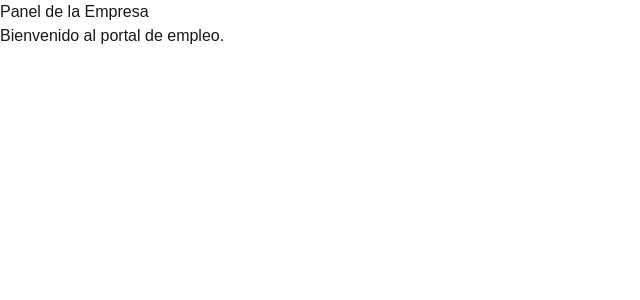
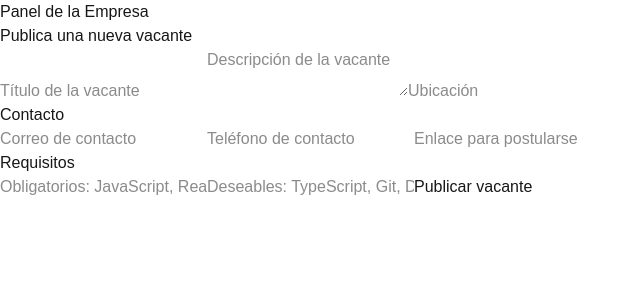
Before and after one commit to leox2101/ProyectoIngDeSoftware, a Next.js app: page /empresa in a window 1280 px wide. Shown: the top 300 px of the page, without its empty margins (0-640 px from the left). Built offline with nearby package versions, Linux system fonts and the light colour scheme.

Commit message:
Implementar creación de vacantes

```diff
--- /dev/null
+++ b/app/api/vacantes/route.ts
@@ -0,0 +1,122 @@
+
+import { NextRequest, NextResponse } from "next/server";
+import { prisma } from "../../lib/prisma";
+import { verificarSesion } from "../../lib/auth";
+
+export async function POST(request: NextRequest) {
+  try {
+    const token = request.cookies.get("sesion")?.value;
+
+    if (!token) {
+      return NextResponse.json(
+        { error: "No estás autenticado" },
+        { status: 401 }
+      );
+    }
+
+    const sesion = await verificarSesion(token);
+
+    if (!sesion || sesion.rol !== "EMPRESA") {
+      return NextResponse.json(
+        { error: "No tienes permiso para crear vacantes" },
+        { status: 403 }
+      );
+    }
+
+    const body = await request.json();
+
+    const {
+      titulo,
+      descripcion,
+      ubicacion,
+      correoContacto,
+      telefonoContacto,
+      enlacePostulacion,
+      requisitosObligatorios,
+      requisitosDeseables,
+    } = body;
+
+    if (!titulo || !descripcion) {
+      return NextResponse.json(
+        { error: "El título y la descripción son obligatorios" },
+        { status: 400 }
+      );
+    }
+
+    if (!correoContacto && !telefonoContacto && !enlacePostulacion) {
+      return NextResponse.json(
+        { error: "Debes proporcionar al menos un medio de contacto" },
+        { status: 400 }
+      );
+    }
+
+    const empresa = await prisma.empresa.findUnique({
+      where: {
+        usuarioId: sesion.usuarioId,
+      },
+    });
+
+    if (!empresa) {
+      return NextResponse.json(
+        { error: "No se encontró la empresa asociada al usuario" },
+        { status: 404 }
+      );
+    }
+
+    const vacante = await prisma.vacante.create({
+      data: {
+        empresaId: empresa.id,
+        titulo,
+        descripcion,
+        ubicacion: ubicacion || null,
+        correoContacto: correoContacto || null,
+        telefonoContacto: telefonoContacto || null,
+        enlacePostulacion: enlacePostulacion || null,
+        requisitos: {
+          create: [
+            ...(Array.isArray(requisitosObligatorios)
+              ? requisitosObligatorios
+                  .filter(
+                    (nombre: unknown): nombre is string =>
+                      typeof nombre === "string" && nombre.trim().length > 0
+                  )
+                  .map((nombre: string) => ({
+                    nombre: nombre.trim(),
+                    tipo: "OBLIGATORIO" as const,
+                  }))
+              : []),
+            ...(Array.isArray(requisitosDeseables)
+              ? requisitosDeseables
+                  .filter(
+                    (nombre: unknown): nombre is string =>
+                      typeof nombre === "string" && nombre.trim().length > 0
+                  )
+                  .map((nombre: string) => ({
+                    nombre: nombre.trim(),
+                    tipo: "DESEABLE" as const,
+                  }))
+              : []),
+          ],
+        },
+      },
+      include: {
+        requisitos: true,
+      },
+    });
+
+    return NextResponse.json(
+      {
+        mensaje: "Vacante creada correctamente",
+        vacante,
+      },
+      { status: 201 }
+    );
+  } catch (error) {
+    console.error("Error al crear vacante:", error);
+
+    return NextResponse.json(
+      { error: "Error interno del servidor" },
+      { status: 500 }
+    );
+  }
+}
--- a/app/empresa/page.tsx
+++ b/app/empresa/page.tsx
@@ -1,8 +1,148 @@
+
+"use client";
+
+import { FormEvent, useState } from "react";
+
 export default function EmpresaPage() {
+  const [titulo, setTitulo] = useState("");
+  const [descripcion, setDescripcion] = useState("");
+  const [ubicacion, setUbicacion] = useState("");
+  const [correoContacto, setCorreoContacto] = useState("");
+  const [telefonoContacto, setTelefonoContacto] = useState("");
+  const [enlacePostulacion, setEnlacePostulacion] = useState("");
+  const [requisitosObligatorios, setRequisitosObligatorios] = useState("");
+  const [requisitosDeseables, setRequisitosDeseables] = useState("");
+  const [mensaje, setMensaje] = useState("");
+  const [cargando, setCargando] = useState(false);
+
+  async function crearVacante(evento: FormEvent<HTMLFormElement>) {
+    evento.preventDefault();
+
+    setMensaje("");
+    setCargando(true);
+
+    try {
+      const respuesta = await fetch("/api/vacantes", {
+        method: "POST",
+        headers: {
+          "Content-Type": "application/json",
+        },
+        body: JSON.stringify({
+          titulo,
+          descripcion,
+          ubicacion,
+          correoContacto,
+          telefonoContacto,
+          enlacePostulacion,
+          requisitosObligatorios: requisitosObligatorios
+            .split(",")
+            .map((requisito) => requisito.trim())
+            .filter((requisito) => requisito.length > 0),
+          requisitosDeseables: requisitosDeseables
+            .split(",")
+            .map((requisito) => requisito.trim())
+            .filter((requisito) => requisito.length > 0),
+        }),
+      });
+
+      const datos = await respuesta.json();
+
+      if (!respuesta.ok) {
+        setMensaje(datos.error || "No se pudo crear la vacante");
+        return;
+      }
+
+      setMensaje("Vacante creada correctamente");
+
+      setTitulo("");
+      setDescripcion("");
+      setUbicacion("");
+      setCorreoContacto("");
+      setTelefonoContacto("");
+      setEnlacePostulacion("");
+      setRequisitosObligatorios("");
+      setRequisitosDeseables("");
+    } catch {
+      setMensaje("No se pudo conectar con el servidor");
+    } finally {
+      setCargando(false);
+    }
+  }
+
   return (
     <main>
       <h1>Panel de la Empresa</h1>
-      <p>Bienvenido al portal de empleo.</p>
+
+      <p>Publica una nueva vacante</p>
+
+      <form onSubmit={crearVacante}>
+        <input
+          type="text"
+          placeholder="Título de la vacante"
+          value={titulo}
+          onChange={(e) => setTitulo(e.target.value)}
+          required
+        />
+
+        <textarea
+          placeholder="Descripción de la vacante"
+          value={descripcion}
+          onChange={(e) => setDescripcion(e.target.value)}
+          required
+        />
+
+        <input
+          type="text"
+          placeholder="Ubicación"
+          value={ubicacion}
+          onChange={(e) => setUbicacion(e.target.value)}
+        />
+
+        <h2>Contacto</h2>
+
+        <input
+          type="email"
+          placeholder="Correo de contacto"
+          value={correoContacto}
+          onChange={(e) => setCorreoContacto(e.target.value)}
+        />
+
+        <input
+          type="tel"
+          placeholder="Teléfono de contacto"
+          value={telefonoContacto}
+          onChange={(e) => setTelefonoContacto(e.target.value)}
+        />
+
+        <input
+          type="url"
+          placeholder="Enlace para postularse"
+          value={enlacePostulacion}
+          onChange={(e) => setEnlacePostulacion(e.target.value)}
+        />
+
+        <h2>Requisitos</h2>
+
+        <input
+          type="text"
+          placeholder="Obligatorios: JavaScript, React, PostgreSQL"
+          value={requisitosObligatorios}
+          onChange={(e) => setRequisitosObligatorios(e.target.value)}
+        />
+
+        <input
+          type="text"
+          placeholder="Deseables: TypeScript, Git, Docker"
+          value={requisitosDeseables}
+          onChange={(e) => setRequisitosDeseables(e.target.value)}
+        />
+
+        <button type="submit" disabled={cargando}>
+          {cargando ? "Publicando..." : "Publicar vacante"}
+        </button>
+
+        {mensaje && <p>{mensaje}</p>}
+      </form>
     </main>
   );
 }
```
Also changed, not shown: 2 other files (tests, documents, lock files or other folders).
